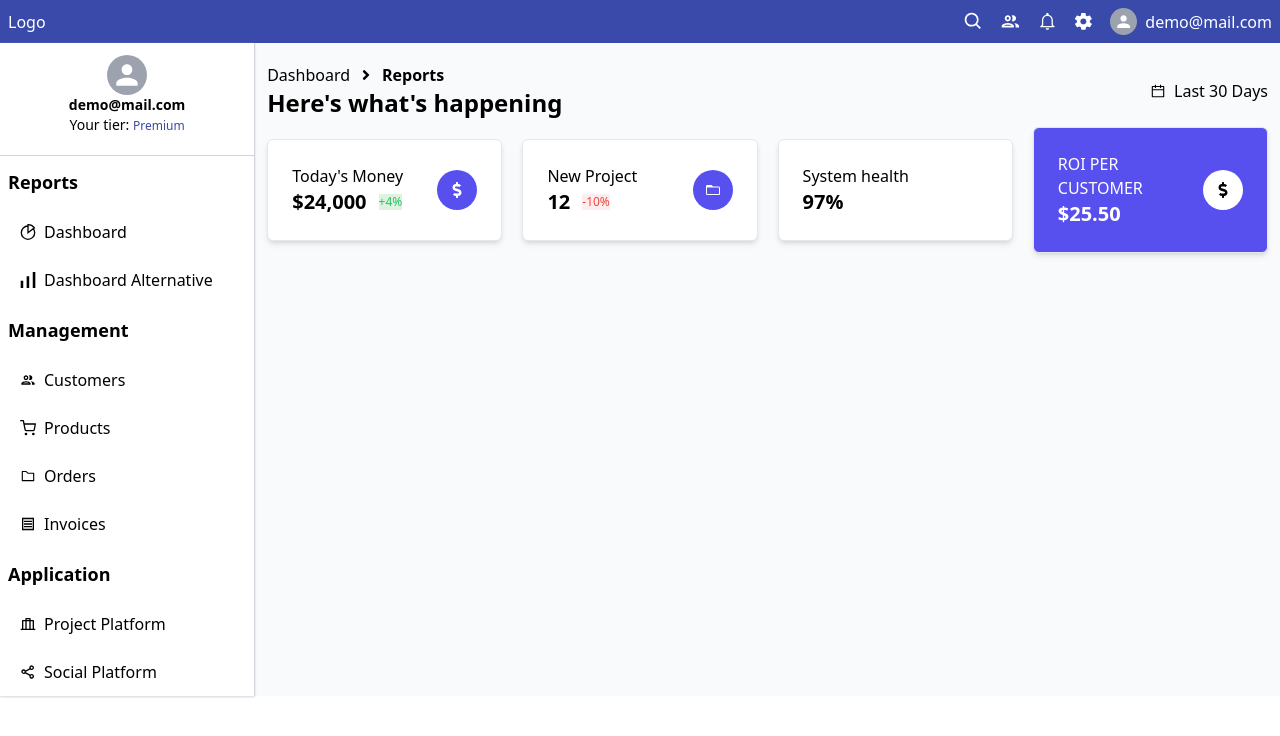
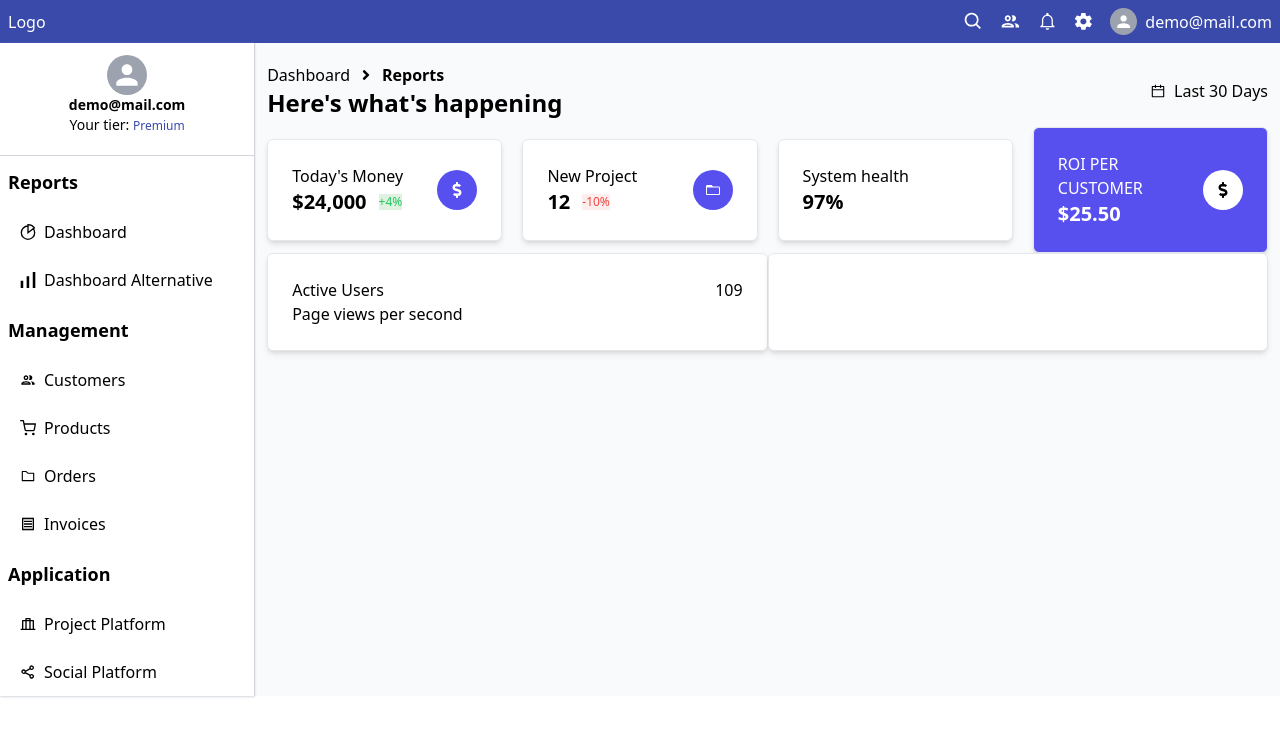
Before and after one commit to omkar787/analytical-dashboard, a React (Create React App) app: page / in a window 1280 px wide. Shown: the top 736 px of the page. Built offline with nearby package versions, Linux system fonts and the light colour scheme.

Commit message:
Doing charts

```diff
--- a/package.json
+++ b/package.json
@@ -6,7 +6,9 @@
     "@testing-library/jest-dom": "^5.16.1",
     "@testing-library/react": "^12.1.2",
     "@testing-library/user-event": "^13.5.0",
+    "chart.js": "^3.7.0",
     "react": "^17.0.2",
+    "react-chartjs-2": "^4.0.1",
     "react-dom": "^17.0.2",
     "react-icons": "^4.3.1",
     "react-scripts": "5.0.0",
--- a/src/Components/RightPanel.js
+++ b/src/Components/RightPanel.js
@@ -8,6 +8,57 @@ export default function RightPanel() {
 	return (
 		<div className="px-3 pt-5 w-full">
 			{/* Top headings */}
+			<TopPart />
+
+			{/* Charts */}
+			<ChartsPart />
+
+			{/* Bottom blocks */}
+			<div></div>
+		</div>
+	);
+}
+
+
+function ChartsPart() {
+	return (
+		<div className="flex">
+			{/* Active users Chart */}
+			<div className="bg-white p-6 w-full border shadow-md rounded-md border-gray-200 ">
+
+				<div className="flex justify-between">
+					<div>
+						<div>
+							Active Users
+
+						</div>
+						<div>
+							Page views per second
+						</div>
+					</div>
+					<div>
+						109
+					</div>
+				</div>
+
+				{/* Chart will go here */}
+				<div></div>
+
+
+				<div></div>
+				<div></div>
+			</div>
+			{/* Performance Over time */}
+			<div className="bg-white p-6 w-full border shadow-md rounded-md border-gray-200 ">
+
+			</div>
+		</div>
+	)
+}
+
+function TopPart() {
+	return (
+		<div>
 			<div className="flex justify-between">
 				{/* First part of heading */}
 				<div>
@@ -94,12 +145,5 @@ export default function RightPanel() {
 					</div>
 				</div>
 			</div>
-
-			{/* Charts */}
-			<div></div>
-
-			{/* Bottom blocks */}
-			<div></div>
-		</div>
-	);
+		</div>);
 }
```
Also changed, not shown: 1 other file (tests, documents, lock files or other folders).
